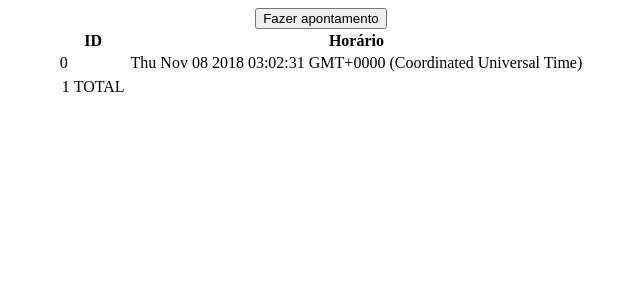
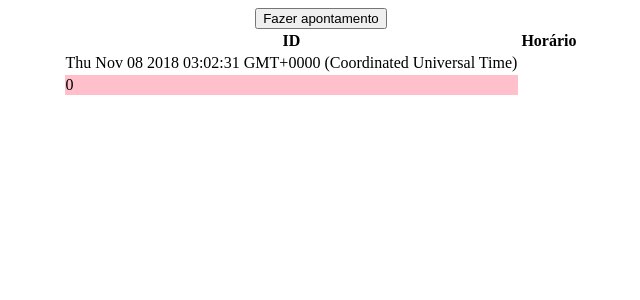
Before and after one commit to holzfallerhund/bater-horas, a React (Create React App) app: page / in a window 1280 px wide. Both pictures are taken after a click on the button "Fazer apontamento". Shown: the top 300 px of the page, without its empty margins (319-959 px from the left). Built offline with nearby package versions, Linux system fonts and the light colour scheme.

Commit message:
ramda is using to make hours cal.

```diff
--- a/package.json
+++ b/package.json
@@ -3,6 +3,7 @@
   "version": "0.1.0",
   "private": true,
   "dependencies": {
+    "ramda": "^0.25.0",
     "react": "^16.6.0",
     "react-dom": "^16.6.0",
     "react-scripts": "2.1.1",
--- a/src/App.js
+++ b/src/App.js
@@ -1,5 +1,15 @@
 import React, { Component } from 'react';
 import styled from 'styled-components'
+import {
+  apply,
+  flip,
+  map,
+  pipe,
+  pluck,
+  splitEvery,
+  subtract,
+  sum
+} from 'ramda'
 
 const AppContainer = styled.div`
   display: flex;
@@ -7,44 +17,56 @@ const AppContainer = styled.div`
   justify-content: center;
   align-items: center;
 `
+const msToHours = ms => ms / 1000 / 60 / 60
 
-const TableFooter = (props) => {
-  /** TODO
-   * Ter um Ramda, que vai:
-   * 1- Pegar diferença horas duas datas. Precisa ser par.
-   * 2- Somar com as diferenteças encontradas, entre duas datas no array
-   * 3- Mostar o valor no lugar de `TOTAL`
-   */
-  if( props.length > 0)
+const date = pipe(
+  pluck('date'),
+  splitEvery(2),
+  map(apply(flip(subtract))),
+  sum,
+  msToHours
+)
+
+const TableFooter = ({ dates, hours }) => {
+  if (dates.length > 0) {
     return (
-      <tfoot>
+      <tfoot style={ {backgroundColor: "pink" } }>
         <tr>
-          <td>{ props.length }</td>
-          <td> TOTAL </td>
+          <td>{ hours }</td>
         </tr>
       </tfoot>
-  )
+    )
+  }
+
+  return null
 }
 
 class App extends Component {
   state = {
-    mockData: []
+    mockData: [],
+    hours: 0
   }
 
   componentDidMount() {
-    this.setState( { mockData: [] })
+    this.setState( { mockData: [], hours: 0 })
   }
 
   handPoint() {
-    this.setState(prevSate => ({
-       mockData: [
-         ...prevSate.mockData,
-         {
-            id: prevSate.mockData.length,
-            date: new Date().toString()
-          }
-        ]
-    }))
+    const hours =
+      this.state.mockData.length % 2 === 0
+        ? { hours: date(this.state.mockData) }
+        : {}
+
+    const appointment = {
+      date: new Date()
+    }
+
+    console.log(hours, this.state.mockData)
+
+    this.setState({
+      mockData: this.state.mockData.concat([appointment]),
+      ...hours
+    })
   }
 
   render() {
@@ -63,15 +85,16 @@ class App extends Component {
           </thead>
           <tbody>
           {
-            mockData.map((val, index) =>
+            (mockData.length % 2 === 0
+              ? mockData
+              : mockData).map((val, index) =>
               <tr key={index}>
-                <td>{ val.id }</td>
-                <td>{ val.date }</td>
+                <td>{ new String(val.date) }</td>
               </tr>
             )
           }
-          { TableFooter(mockData) }
           </tbody>
+          { TableFooter({ dates: mockData, hours: this.state.hours }) }
         </table>
       </AppContainer>
     );
```
Also changed, not shown: 1 other file (tests, documents, lock files or other folders).
